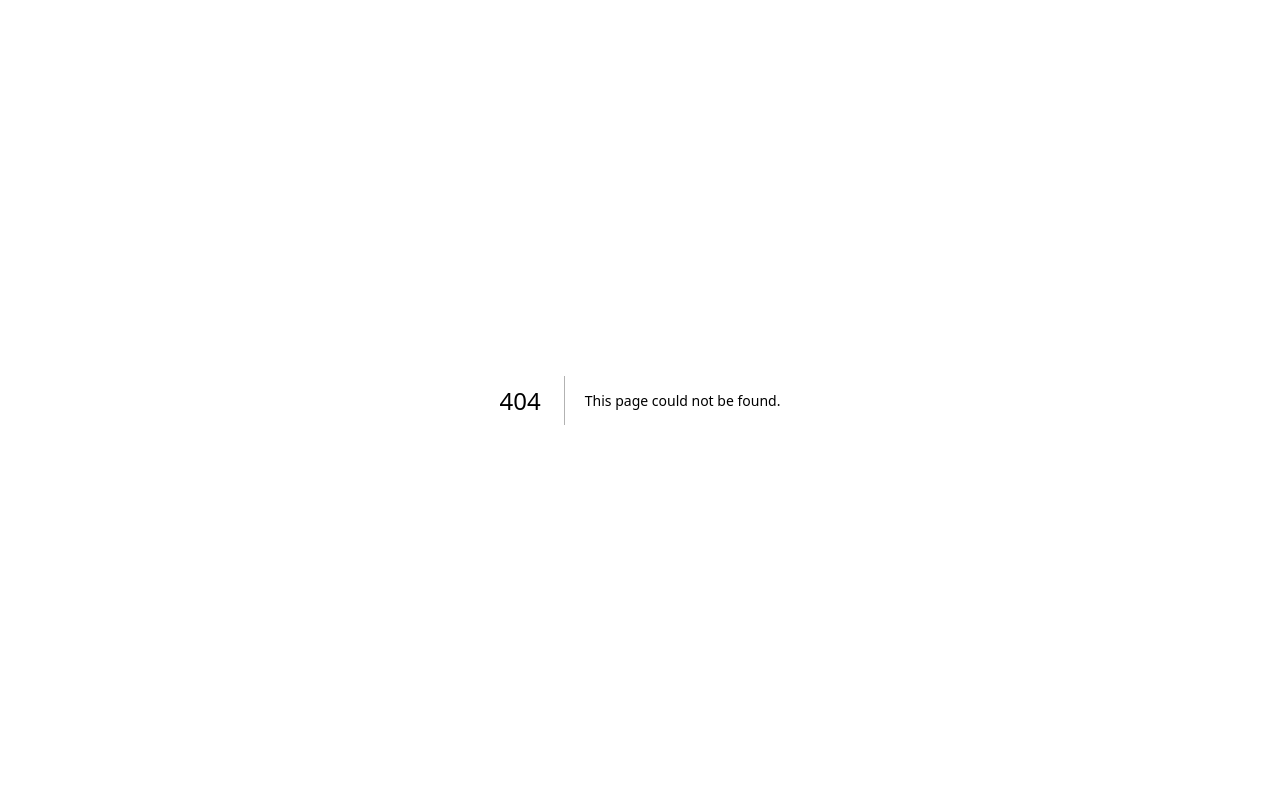
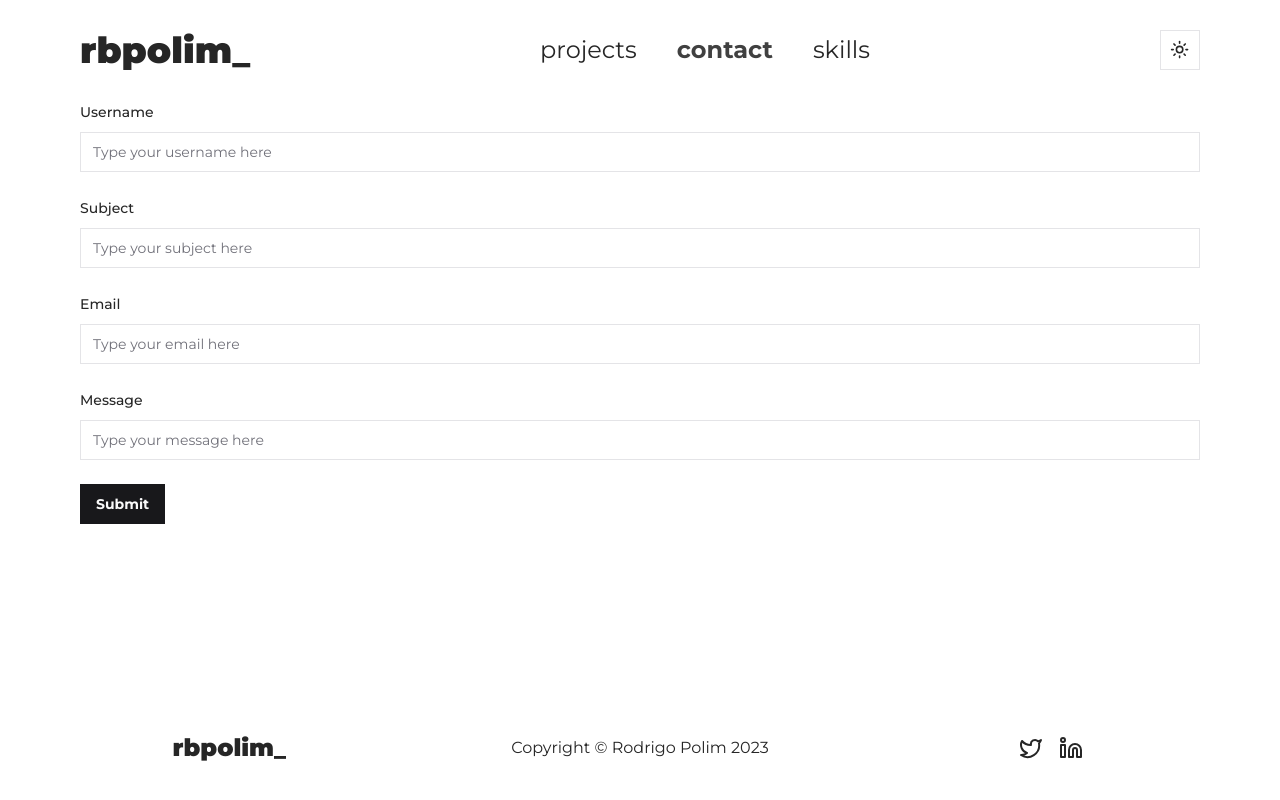
Before and after one commit to rbpolim/portfolio-v2, a Next.js app: page /contact in a window 1280 px wide. Before the commit this address had no page. Built offline with nearby package versions, Linux system fonts and the light colour scheme.

Commit message:
feat: contact page w/ form

```diff
--- /dev/null
+++ b/app/(site)/(routes)/contact/page.tsx
@@ -0,0 +1,147 @@
+"use client"
+
+import { useState } from 'react'
+import { useRouter } from "next/navigation"
+import { useForm } from "react-hook-form"
+import { zodResolver } from "@hookform/resolvers/zod"
+import { z } from 'zod'
+import toast from 'react-hot-toast'
+
+import { Bounded } from "@/components/bounded"
+import { Input } from "@/components/ui/input"
+import { Button } from '@/components/ui/button'
+import {
+  Form,
+  FormControl,
+  FormField,
+  FormItem,
+  FormLabel,
+  FormMessage
+} from "@/components/ui/form"
+
+const schema = z.object({
+  username: z.string().trim().min(3).max(20),
+  subject: z.string().trim().min(3).max(20),
+  email: z.string().trim().email(),
+  message: z.string().trim().min(10).max(1000)
+})
+
+type FormValues = z.infer<typeof schema>
+
+export const ContactPage = () => {
+  const router = useRouter()
+  const [isLoading, setIsLoading] = useState(false)
+
+  const form = useForm({
+    resolver: zodResolver(schema),
+    defaultValues: {
+      username: "",
+      email: "",
+      subject: "",
+      message: ""
+    }
+  })
+
+  const onSubmit = async (values: FormValues) => {
+    try {
+      console.log(values)
+
+      router.refresh()
+      router.push('/');
+      toast.success("Message sent!")
+    } catch (error) {
+      console.error(error)
+      toast.error("Something went wrong!")
+    } finally {
+      form.reset()
+      setIsLoading(false)
+    }
+  }
+
+  return (
+    <Bounded>
+      <Form {...form}>
+        <form
+          className="w-full space-y-6 pt-[100px]"
+          onSubmit={form.handleSubmit(onSubmit)}
+        >
+          <div className="grid grid-cols-1 gap-6">
+            <FormField
+              control={form.control}
+              name="username"
+              render={({ field }) => (
+                <FormItem>
+                  <FormLabel>Username</FormLabel>
+                  <FormControl>
+                    <Input
+                      disabled={isLoading}
+                      placeholder="Type your username here"
+                      {...field}
+                    />
+                  </FormControl>
+                  <FormMessage />
+                </FormItem>
+              )}
+            />
+            <FormField
+              control={form.control}
+              name="subject"
+              render={({ field }) => (
+                <FormItem>
+                  <FormLabel>Subject</FormLabel>
+                  <FormControl>
+                    <Input
+                      disabled={isLoading}
+                      placeholder="Type your subject here"
+                      {...field}
+                    />
+                  </FormControl>
+                  <FormMessage />
+                </FormItem>
+              )}
+            />
+            <FormField
+              control={form.control}
+              name="email"
+              render={({ field }) => (
+                <FormItem>
+                  <FormLabel>Email</FormLabel>
+                  <FormControl>
+                    <Input
+                      disabled={isLoading}
+                      placeholder="Type your email here"
+                      {...field}
+                    />
+                  </FormControl>
+                  <FormMessage />
+                </FormItem>
+              )}
+            />
+            <FormField
+              control={form.control}
+              name="message"
+              render={({ field }) => (
+                <FormItem>
+                  <FormLabel>Message</FormLabel>
+                  <FormControl>
+                    <Input
+                      disabled={isLoading}
+                      placeholder="Type your message here"
+                      {...field}
+                    />
+                  </FormControl>
+                  <FormMessage />
+                </FormItem>
+              )}
+            />
+          </div>
+          <Button disabled={isLoading} className="ml-auto" type="submit">
+            Submit
+          </Button>
+        </form>
+      </Form>
+    </Bounded>
+  )
+}
+
+export default ContactPage
--- a/components/header.tsx
+++ b/components/header.tsx
@@ -1,12 +1,13 @@
 "use client"
 
 import { useEffect, useState } from "react"
+
+import { cn } from "@/lib/utils"
 
 import { Logo } from "@/components/logo"
 import { NavRoutes } from "@/components/nav-routes"
 import { ModeToggle } from "@/components/mode-toggle"
 import { MobileSidebar } from "@/components/mobile-sidebar"
-import { cn } from "@/lib/utils"
 
 export const Header = () => {
   const [scrollNav, setScrollNav] = useState(false)
--- a/components/nav-routes.tsx
+++ b/components/nav-routes.tsx
@@ -1,24 +1,45 @@
 import Link from "next/link"
+import { usePathname } from 'next/navigation'
+
+import { cn } from "@/lib/utils"
 
 export const NavRoutes = () => {
+  const pathname = usePathname()
+
+  const routes = [
+    {
+      label: "projects",
+      path: "/",
+      active: pathname === "/projects"
+    },
+    {
+      label: "contact",
+      path: "/contact",
+      active: pathname === "/contact"
+    },
+    {
+      label: "skills",
+      path: "/",
+      active: pathname === "/skills"
+    }
+  ]
+
   return (
     <nav className="hidden md:flex">
       <ul className="flex items-center text-2xl transition-colors gap-x-10">
-        <li>
-          <Link href="/" className="hover:text-neutral-700">
-            projects
-          </Link>
-        </li>
-        <li>
-          <Link href="/" className="hover:text-neutral-700">
-            contact
-          </Link>
-        </li>
-        <li>
-          <Link href="/" className="hover:text-neutral-700">
-            skills
-          </Link>
-        </li>
+        {routes.map((route) => (
+          <li key={route.path}>
+            <Link
+              href={route.path}
+              className={cn(
+                'hover:text-neutral-500',
+                route.active && "font-bold text-neutral-700"
+              )}
+            >
+              {route.label}
+            </Link>
+          </li>
+        ))}
       </ul>
     </nav>
   )
--- a/components/sections/hero-section.tsx
+++ b/components/sections/hero-section.tsx
@@ -1,9 +1,10 @@
+import { Bounded } from "@/components/bounded"
 import { Button } from "@/components/ui/button"
 import { EarthCanvas } from '@/components/earth-canvas'
 
 export const HeroSection = () => {
   return (
-    <section className="relative w-full pt-32 md:pt-20">
+    <Bounded className="flex items-center h-screen pt-10">
       <div className="grid md:grid-cols-2 place-items-center">
         <div className="flex flex-col items-start justify-between w-full h-full space-y-4 max-h-96">
           <div className="space-y-4">
@@ -30,6 +31,6 @@ export const HeroSection = () => {
           <EarthCanvas />
         </div>
       </div>
-    </section>
+    </Bounded>
   )
 }
```
